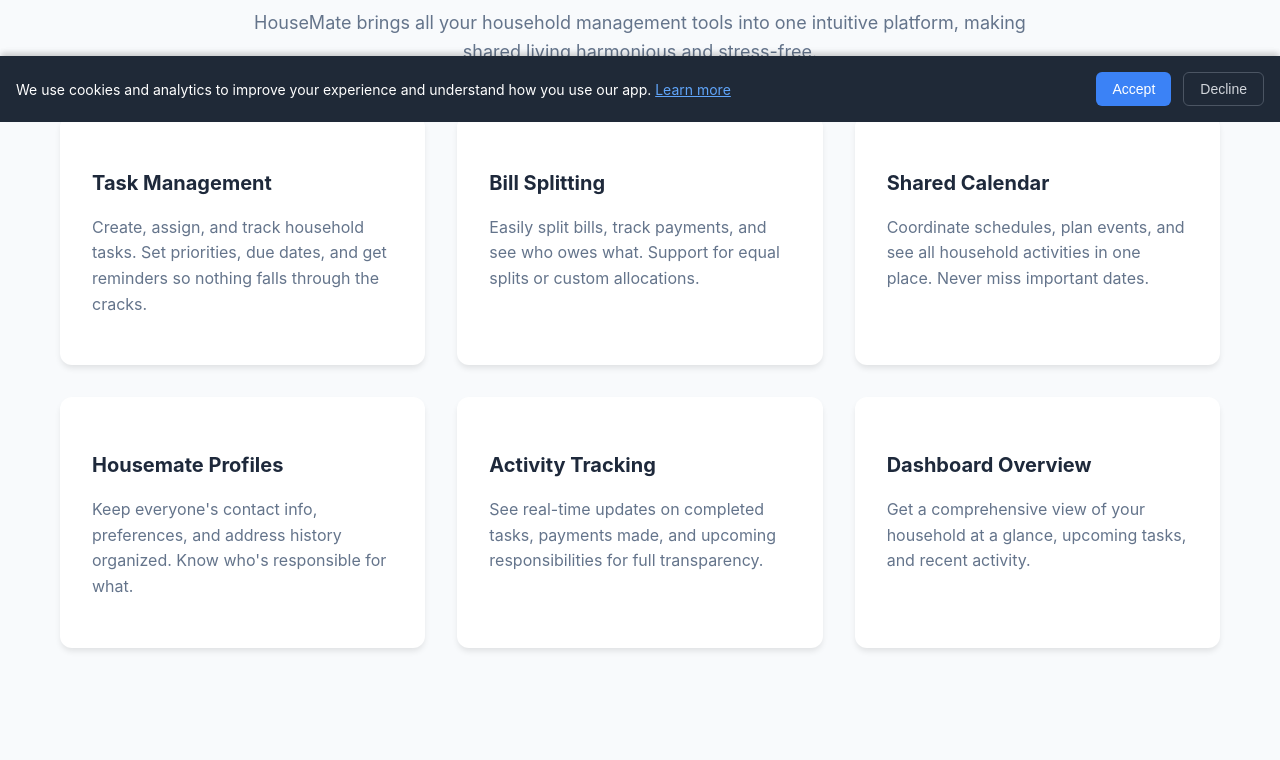
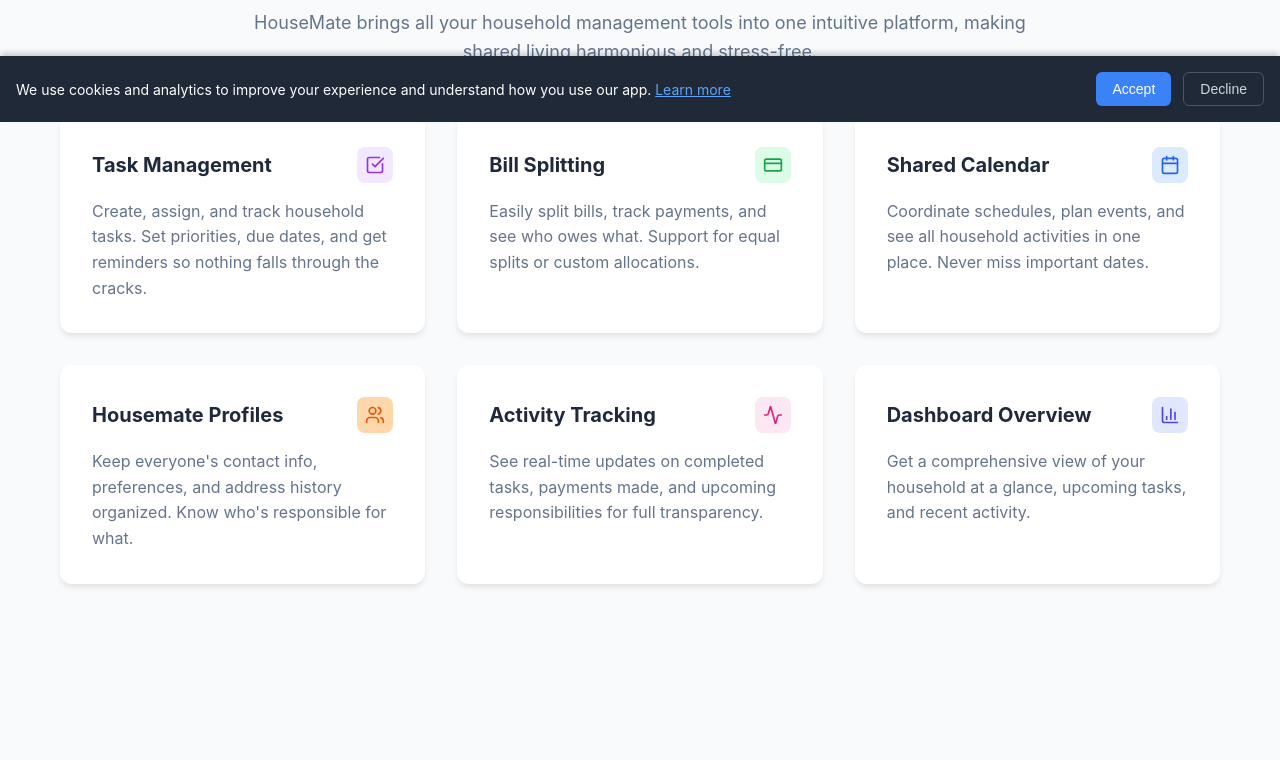
Before and after one commit to Dhiali/housemate, a React (Vite) app in the folder frontend/: page / in a window 1280 px wide. Shown: the part 678-1438 px from the top of the page. Built offline with nearby package versions, Linux system fonts and the light colour scheme.

Commit message:
feature cards icons

```diff
--- a/frontend/src/components/LandingPage.css
+++ b/frontend/src/components/LandingPage.css
@@ -173,16 +173,46 @@
   transform: translateY(-4px);
 }
 
+.App .feature-icon-header {
+  display: flex;
+  align-items: center;
+  justify-content: space-between;
+  margin-bottom: 1rem;
+}
+
+.App .feature-icon {
+  padding: 0.5rem;
+  border-radius: 0.5rem;
+  display: flex;
+  align-items: center;
+  justify-content: center;
+}
+
 .App .feature-card h3 {
   font-size: 1.25rem;
-  margin-bottom: 1rem;
+  margin: 0;
   color: #1e293b;
 }
 
 .App .feature-card p {
   color: #64748b;
   line-height: 1.6;
+  margin: 0;
 }
+
+/* Color classes for icons */
+.App .bg-purple-100 { background-color: #f3e8ff; }
+.App .text-purple-600 { color: #9333ea; }
+.App .bg-green-100 { background-color: #dcfce7; }
+.App .text-green-600 { color: #16a34a; }
+.App .bg-blue-100 { background-color: #dbeafe; }
+.App .text-blue-600 { color: #2563eb; }
+.App .bg-orange-100 { background-color: #fed7aa; }
+.App .text-orange-600 { color: #ea580c; }
+.App .bg-pink-100 { background-color: #fce7f3; }
+.App .text-pink-600 { color: #db2777; }
+.App .bg-indigo-100 { background-color: #e0e7ff; }
+.App .text-indigo-600 { color: #4f46e5; }
 
 /* Why Choose Section */
 .App .why-choose {
--- a/frontend/src/components/LandingPage.jsx
+++ b/frontend/src/components/LandingPage.jsx
@@ -1,5 +1,6 @@
 import React from 'react';
 import { useNavigate } from 'react-router-dom';
+import { CheckSquare, CreditCard, Calendar, Users, BarChart3, Activity } from 'lucide-react';
 import './LandingPage.css';
 
 const LandingPage = () => {
@@ -52,32 +53,62 @@
 
           <div className="features-grid">
             <div className="feature-card">
+              <div className="feature-icon-header">
                 <h3>Task Management</h3>
+                <div className="feature-icon bg-purple-100 text-purple-600">
+                  <CheckSquare size={20} />
+                </div>
+              </div>
               <p>Create, assign, and track household tasks. Set priorities, due dates, and get reminders so nothing falls through the cracks.</p>
             </div>
 
             <div className="feature-card">
+              <div className="feature-icon-header">
                 <h3>Bill Splitting</h3>
+                <div className="feature-icon bg-green-100 text-green-600">
+                  <CreditCard size={20} />
+                </div>
+              </div>
               <p>Easily split bills, track payments, and see who owes what. Support for equal splits or custom allocations.</p>
             </div>
 
             <div className="feature-card">
+              <div className="feature-icon-header">
                 <h3>Shared Calendar</h3>
+                <div className="feature-icon bg-blue-100 text-blue-600">
+                  <Calendar size={20} />
+                </div>
+              </div>
               <p>Coordinate schedules, plan events, and see all household activities in one place. Never miss important dates.</p>
             </div>
 
             <div className="feature-card">
+              <div className="feature-icon-header">
                 <h3>Housemate Profiles</h3>
+                <div className="feature-icon bg-orange-100 text-orange-600">
+                  <Users size={20} />
+                </div>
+              </div>
               <p>Keep everyone's contact info, preferences, and address history organized. Know who's responsible for what.</p>
             </div>
 
             <div className="feature-card">
+              <div className="feature-icon-header">
                 <h3>Activity Tracking</h3>
+                <div className="feature-icon bg-pink-100 text-pink-600">
+                  <Activity size={20} />
+                </div>
+              </div>
               <p>See real-time updates on completed tasks, payments made, and upcoming responsibilities for full transparency.</p>
             </div>
 
             <div className="feature-card">
+              <div className="feature-icon-header">
                 <h3>Dashboard Overview</h3>
+                <div className="feature-icon bg-indigo-100 text-indigo-600">
+                  <BarChart3 size={20} />
+                </div>
+              </div>
               <p>Get a comprehensive view of your household at a glance, upcoming tasks, and recent activity.</p>
             </div>
           </div>
```
Lines whose indentation alone changed are shown as unchanged.
